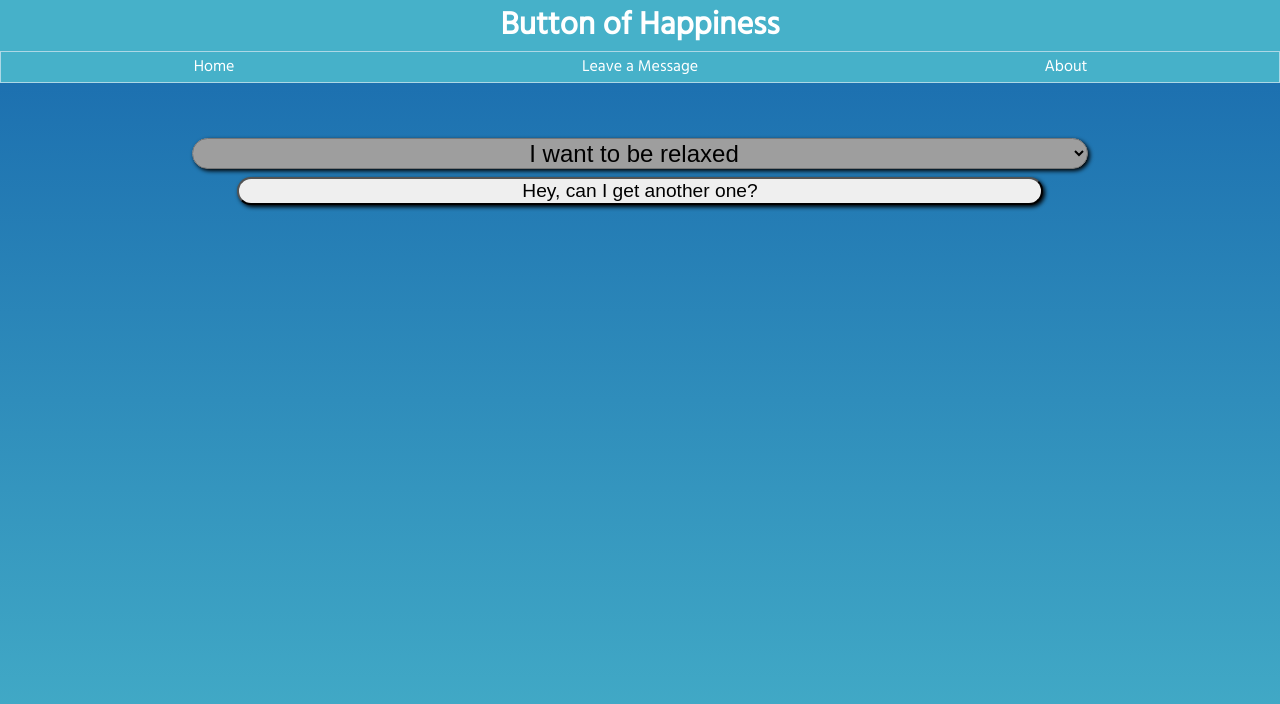
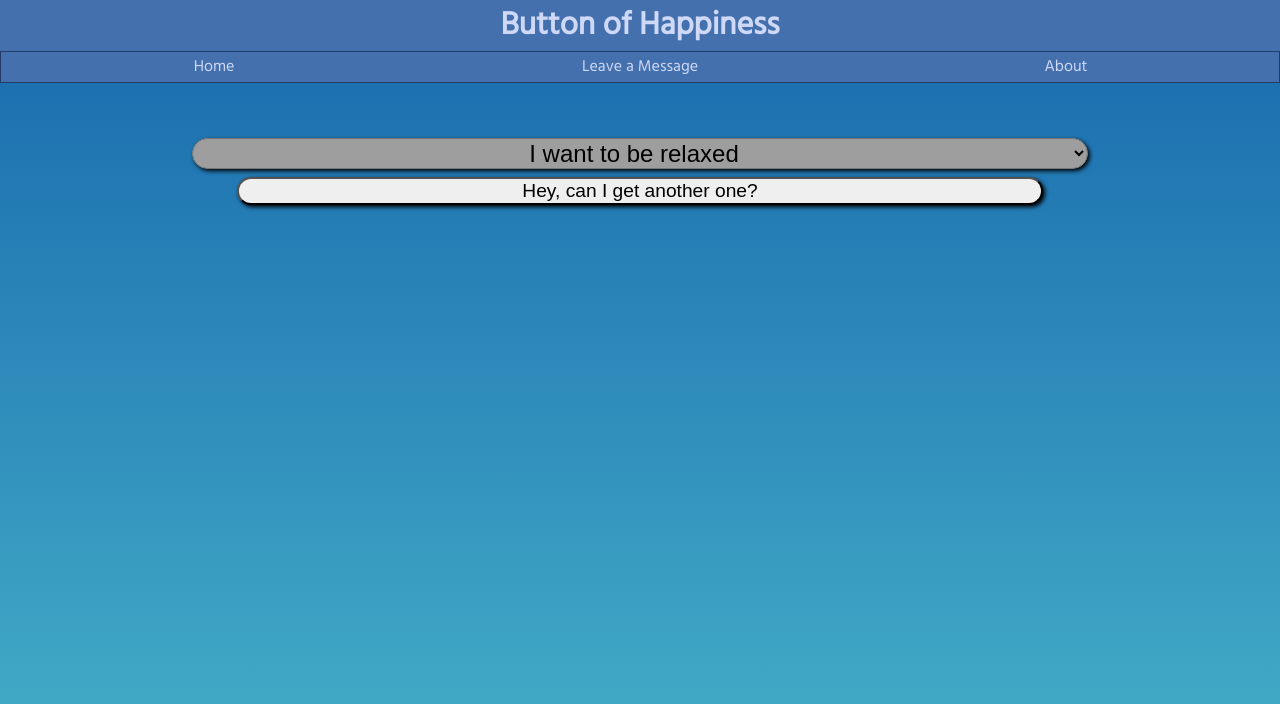
Before and after one commit to malee31/HacktheCloud-Project, a Flask app: page / in a window 1280 px wide. Shown: the top 704 px of the page. Run offline with Flask 2, Linux system fonts and the light colour scheme; grey boxes are pictures that could not be loaded.

Commit message:
Colorscheme improved

```diff
--- a/src/static/styles/styles.css
+++ b/src/static/styles/styles.css
@@ -17,8 +17,7 @@ body {
 
 header {
 	display: flex;
-	background-color: #46B1C9;
-	/*#46B1C9*/
+	background-color: #4470AD;
 	flex-direction: column;
 	align-items: center;
 	position: sticky;
@@ -26,23 +25,23 @@ header {
 	left: 0;
 	margin: 0;
 	padding: 0;
-	width: 100vw;
+	width: 100%;
 	text-align: center;
 }
 
 h1 {
-	color: white;
+	color: #CED8F7;
 	padding: 0;
 	margin: 0;
 }
 
 nav {
 	display: flex;
-	border: 1px solid lightblue;
+	border: 1px solid #233C67;
 	flex-direction: row;
 	justify-content: space-around;
 	align-items: center;
-	width: 100vw;
+	width: 100%;
 	height: 2rem;
 }
 
@@ -50,12 +49,12 @@ nav a {
 	flex-grow: 1;
 	width: 100%;
 	text-decoration: none;
-	color: white;
+	color: #CED8F7;
 }
 
 nav a:hover {
-	color: #46B1C9;
-	background-color: white;
+	color: #4470AD;
+	background-color: #CED8F7;
 }
 
 nav a:nth-child(2) {
--- a/src/templates/index.html
+++ b/src/templates/index.html
@@ -19,7 +19,7 @@
 		<div id="dropdown">
 			<select onchange="selection(this)">
 				<option>I want to be relaxed</option>
-				<option>I want to be motivation</option>
+				<option>I want to be motivated</option>
 				<option>I want to be entertained</option>
 			</select>
 			<button onclick="generateOutput()">Hey, can I get another one?</button>
```
Also changed, not shown: 3 other files.
